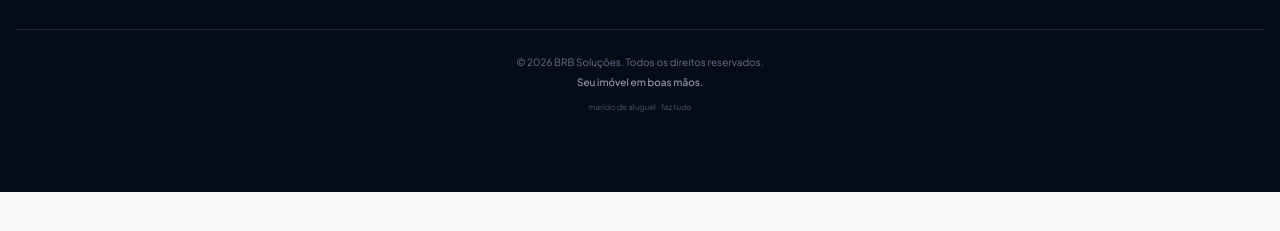
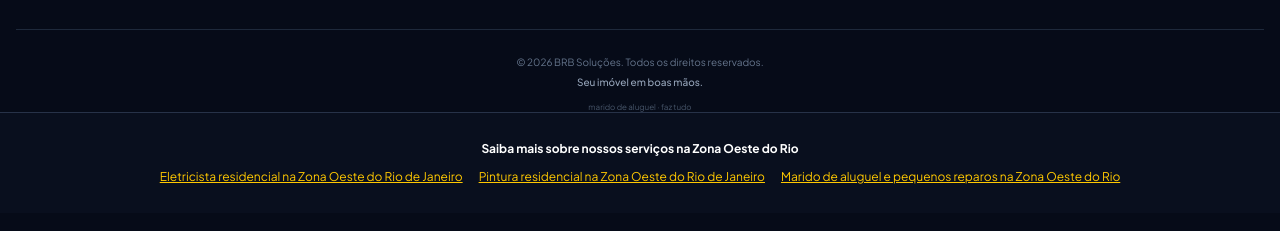
Before and after one commit to Ajx04814/brb-solucoes, a plain HTML site: page index.html in a window 1280 px wide. Shown: the part 8154-8385 px from the top of the page. Before the commit the page ends 8346 px from the top, so only its background shows below. Drawn offline with nearby package versions, Linux system fonts and the light colour scheme.

Commit message:
SEO local: links internos e sitemap das páginas de serviços

```diff
--- a/index.html
+++ b/index.html
@@ -813,6 +813,10 @@
 <p class="text-[8px] leading-tight text-slate-600 pt-2">marido de aluguel · faz tudo</p>
 </div>
 </div>
+
+<!-- BEGIN: SEO service navigation -->
+<nav aria-label="Páginas de serviços da BRB" style="background:#090F1E;color:#fff;padding:28px 18px;text-align:center;border-top:1px solid #273248"><p style="font-weight:700;margin:0 0 12px">Saiba mais sobre nossos serviços na Zona Oeste do Rio</p><div style="display:flex;flex-wrap:wrap;gap:16px;justify-content:center"><a style="color:#FFC800;text-decoration:underline" href="/eletricista-zona-oeste-rj.html">Eletricista residencial na Zona Oeste do Rio de Janeiro</a><a style="color:#FFC800;text-decoration:underline" href="/pintura-residencial-zona-oeste-rj.html">Pintura residencial na Zona Oeste do Rio de Janeiro</a><a style="color:#FFC800;text-decoration:underline" href="/marido-de-aluguel-zona-oeste-rj.html">Marido de aluguel e pequenos reparos na Zona Oeste do Rio</a></div></nav>
+<!-- END: SEO service navigation -->
 </footer>
 <!-- END: MainFooter -->
 <!-- BEGIN: FloatingWhatsAppButton Mobile -->
```
